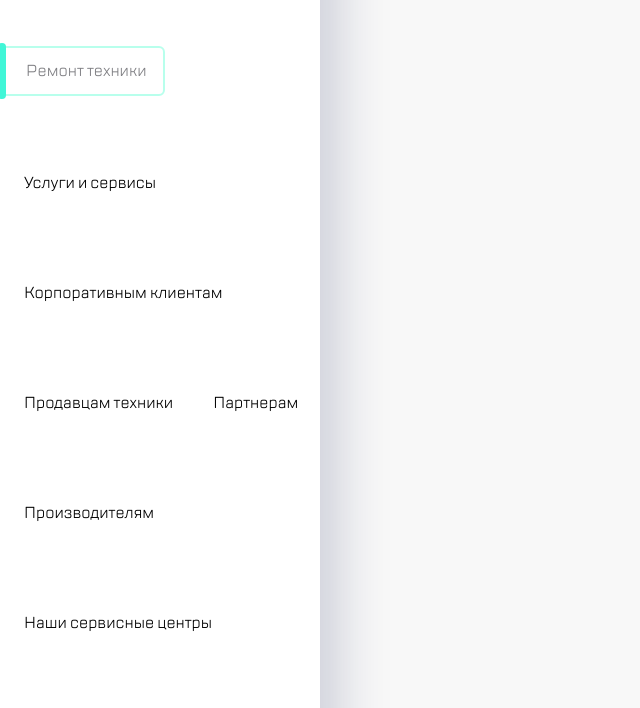
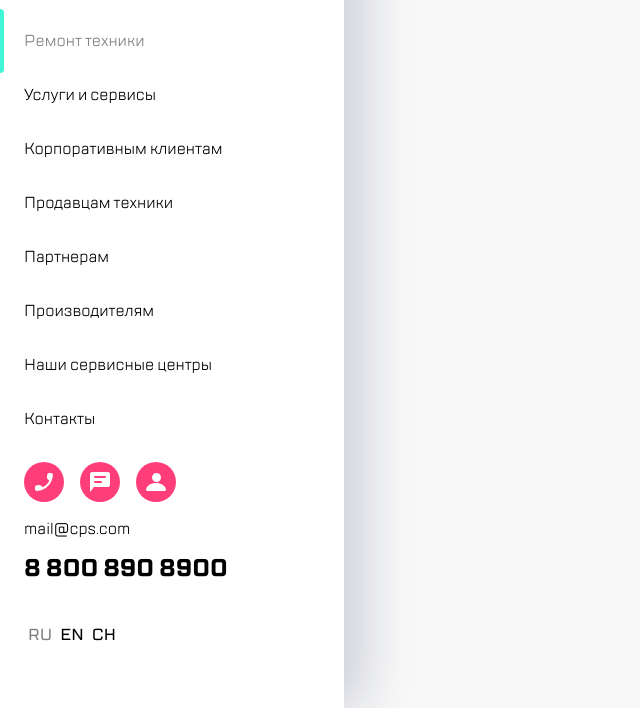
Before and after one commit to NatatkaValikowsky/JM_task_1_3, a website built with webpack: page src/menu.html in a window 1280 px wide. Shown: the part 92-800 px from the top of the page, without its empty margins (0-640 px from the left). Built offline with nearby package versions, Linux system fonts and the light colour scheme.

Commit message:
Fix: правки по верстке

```diff
--- a/src/menu.html
+++ b/src/menu.html
@@ -9,76 +9,76 @@
 </head>
 <body>
   <aside class="menu">
-    <header class="menu__header menu-header">
+    <header class="menu__header">
 
-      <button class="menu-header__close-button button button--circle button--close"></button>
+      <button class="menu__close-button button button--circle button--close"></button>
 
-      <div class="menu-header__logo logo">
+      <div class="menu__logo logo">
         <a class="logo__link" href="/">
           <img class="logo__img" src="./img/logo.svg" alt="Логотип компании">
         </a>
       </div>
 
-      <button class="menu-header__search-button button button--circle button--search"></button>
+      <button class="menu__search-button button button--circle button--search"></button>
 
     </header>
 
-    <nav class="menu__nav nav">
-      <ul class="nav__list">
+    <nav class="menu__nav">
+      <ul class="menu__nav-list">
 
-        <li class="nav__item">
-          <a class="nav__link nav__link--active" href="#">Ремонт техники</a>
+        <li class="menu__nav-item">
+          <a class="menu__nav-link menu__nav-link--active" href="#">Ремонт техники</a>
         </li>
 
-        <li class="nav__item">
-          <a class="nav__link" href="#">Услуги и сервисы</a>
+        <li class="menu__nav-item">
+          <a class="menu__nav-link" href="#">Услуги и сервисы</a>
         </li>
 
-        <li class="nav__item">
-          <a class="nav__link" href="#">Корпоративным клиентам</a>
+        <li class="menu__nav-item">
+          <a class="menu__nav-link" href="#">Корпоративным клиентам</a>
         </li>
 
-        <li class="nav__item">
-          <a class="nav__link" href="#">Продавцам техники</a>
+        <li class="menu__nav-item">
+          <a class="menu__nav-link" href="#">Продавцам техники</a>
         </li>
 
-        <li class="nav__item">
-          <a class="nav__link" href="#">Партнерам</a>
+        <li class="menu__nav-item">
+          <a class="menu__nav-link" href="#">Партнерам</a>
         </li>
 
-        <li class="nav__item">
-          <a class="nav__link" href="#">Производителям</a>
+        <li class="menu__nav-item">
+          <a class="menu__nav-link" href="#">Производителям</a>
         </li>
 
-        <li class="nav__item">
-          <a class="nav__link" href="#">Наши сервисные центры</a>
+        <li class="menu__nav-item">
+          <a class="menu__nav-link" href="#">Наши сервисные центры</a>
         </li>
 
-        <li class="nav__item">
-          <a class="nav__link" href="#">Контакты</a>
+        <li class="menu__nav-item">
+          <a class="menu__nav-link" href="#">Контакты</a>
         </li>
       </ul>
     </nav>
 
-    <footer class="menu__footer footer">
+    <footer class="menu__footer">
 
-      <ul class="footer__buttons-list buttons-list">
+      <ul class="menu__buttons-list buttons-list">
 
         <li class="buttons-list__button">
-          <button type="button" class="button button--circle button--phone" aria-label="Позвонить"></button>
+          <a href="tel:+1234567890" class="button button--circle button--phone" aria-label="Позвонить"></a>
         </li>
 
         <li class="buttons-list__button">
-          <button type="button" class="button button--circle button--message" aria-label="Отправить сообщение"></button>
+          <a href="mailto:valikowa.natalya@yandex.ru" class="button button--circle button--message" aria-label="Отправить сообщение"></a>
         </li>
 
         <li class="buttons-list__button">
-          <button type="button" class="button button--circle button--profile" aria-label="Перейти в профиль"></button>
+          <a href="#" class="button button--circle button--profile" aria-label="Перейти в профиль"></a>
         </li>
 
       </ul>
 
-      <ul class="footer__contact-list contact-list">
+      <ul class="menu__contact-list contact-list">
         <li class="contact-list__item contact-list__item--email">
           mail@cps.com
         </li>
@@ -87,7 +87,7 @@
         </li>
       </ul>
 
-      <ul class="footer__lang-list lang-list">
+      <ul class="menu__lang-list lang-list">
         <li class="lang-list__item item">
           <button type="button" class="item__button item__button--current">ru</button>
         </li>
--- a/src/scss/menu.scss
+++ b/src/scss/menu.scss
@@ -64,16 +64,17 @@
   position: fixed;
   left:0;
   top:0;
+  padding-left:24px;
 }
 
-.menu-header{
+.menu__header{
   display: flex;
-  padding: 24px;
+  padding: 24px 24px 24px 0;
   justify-content: space-between;
   align-items: center;
 }
 
-.menu-header__logo{
+.menu__logo{
   margin-left:17px;
   margin-right:auto;
 }
@@ -86,26 +87,23 @@
   background-image: url(../img/icons/search_icon.svg);
 }
 
-.nav__list{
+.menu__nav-list{
   list-style: none;
 }
 
-.nav__item{
-  margin: 32px 0;
+.menu__nav-link{
+  text-decoration: none;
+  color: #000000;
+  padding: 16px 0;
+  position: relative;
+  display: block;
 }
 
-.nav__link{
-  text-decoration: none;
-  color: #000000;
-  padding-left: 24px;
-  position: relative;
-}
-
-.nav__link--active{
+.menu__nav-link--active{
   color:$grey;
 }
 
-.nav__link--active:before{
+.menu__nav-link--active:before{
   content:"";
   display: block;
   position:absolute;
@@ -113,8 +111,12 @@
   width:8px;
   border-radius: 10px;
   background-color: $titleDecoration;
-  left:-4px;
+  left:-28px;
   top:-5px;
+}
+
+.menu__footer{
+  margin-top: 16px;
 }
 
 .buttons-list{
@@ -123,10 +125,6 @@
   padding:0;
   position:relative;
   justify-content: flex-start;
-}
-
-.footer__buttons-list{
-  margin-left:24px;
 }
 
 .buttons-list__button{
@@ -149,8 +147,7 @@
   background-image: url(../img/icons/profile_icon.svg);
 }
 
-.footer__contact-list{
-  margin-left:24px;
+.menu__contact-list{
   list-style: none;
   margin-top: 16px;
   font-family: 'TT Lakes Medium', sans-serif;
@@ -162,9 +159,8 @@
   font-family: 'TT Lakes Bold', sans-serif;
 }
 
-.footer__lang-list{
+.menu__lang-list{
   margin-top: 40px;
-  margin-left:24px;
 }
 
 .lang-list{
```
